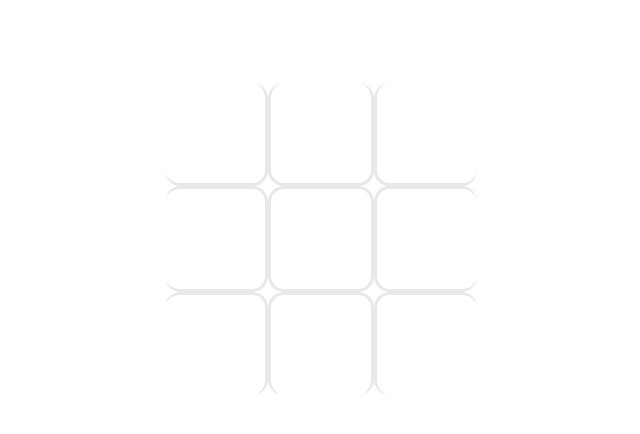
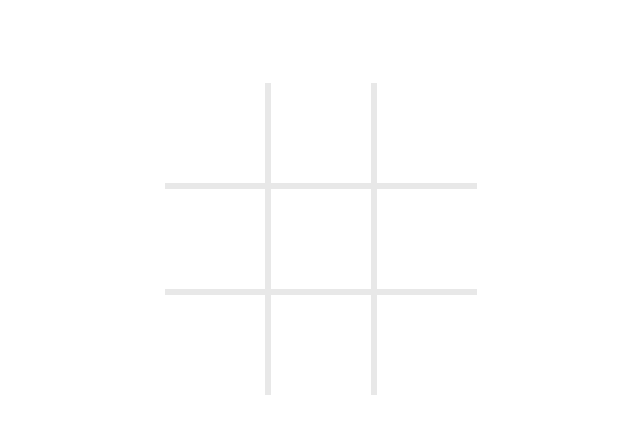
Before and after one commit to WillMaguire/TicTacTones, a plain HTML site: page index.html in a window 1280 px wide. Shown: the full height of the page, 310-950 px from the left. Drawn offline with nearby package versions, Linux system fonts and the light colour scheme; a web font is replaced by a local one.

Commit message:
Update tic-tac-toe.css

```diff
--- a/tic-tac-toe.css
+++ b/tic-tac-toe.css
@@ -57,50 +57,50 @@ h1 {
 #topLeft {
   border-bottom: 3px solid #E8E8E8;
   border-right: 3px solid #E8E8E8;
-  border-radius: 15%;
+/*   border-radius: 15%; */
 }
 #middleTop {
     border-left: 3px solid #E8E8E8;
     border-right: 3px solid #E8E8E8;
     border-bottom: 3px solid #E8E8E8;
-    border-radius: 15%;
+/*     border-radius: 15%; */
 }
 #topRight {
   border-left: 3px solid #E8E8E8;
   border-bottom: 3px solid #E8E8E8;
-  border-radius: 15%;
+/*   border-radius: 15%; */
 }
 #middleLeft {
     border-top: 3px solid #E8E8E8;
     border-bottom: 3px solid #E8E8E8;
     border-right: 3px solid #E8E8E8;
-    border-radius: 15%;
+/*     border-radius: 15%; */
 }
 #middle {
     border: 3px solid #E8E8E8;
-    border-radius: 15%;
+/*     border-radius: 15%; */
 }
 
 #middleRight {
     border-top: 3px solid #E8E8E8;
     border-bottom: 3px solid #E8E8E8;
     border-left: 3px solid #E8E8E8;
-    border-radius: 15%;
+/*     border-radius: 15%; */
 }
 #bottomLeft {
   border-top: 3px solid #E8E8E8;
   border-right: 3px solid #E8E8E8;
-  border-radius: 15%;
+/*   border-radius: 15%; */
 
 }
 #middleBottom {
     border-left: 3px solid #E8E8E8;
     border-right: 3px solid #E8E8E8;
     border-top: 3px solid #E8E8E8;
-    border-radius: 15%;
+/*     border-radius: 15%; */
 }
 #bottomRight {
   border-left: 3px solid #E8E8E8;
   border-top: 3px solid #E8E8E8;
-  border-radius: 15%;
+/*   border-radius: 15%; */
 }
```
